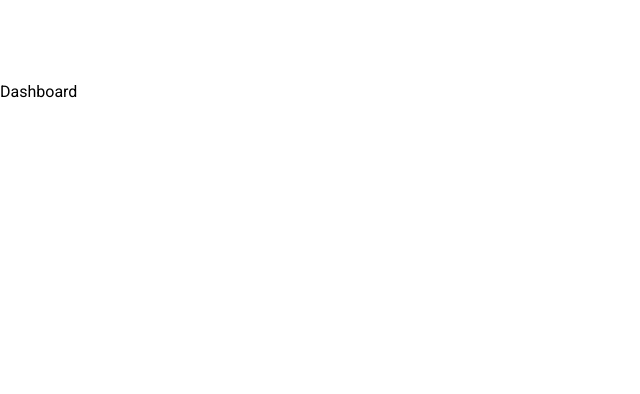
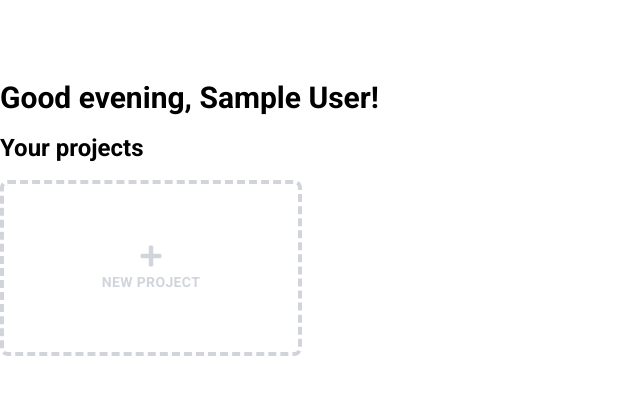
Before and after one commit to joss-bleach/project-tracker, a React (Create React App) app in the folder client/: page /dashboard in a window 1280 px wide. Shown: the top 394 px of the page, without its empty margins (0-640 px from the left). Built offline with nearby package versions, Linux system fonts and the light colour scheme; sample sign-in values are in the browser's storage.

Commit message:
Added UI for dashboard.

```diff
--- /dev/null
+++ b/client/src/components/project/ProjectList.jsx
@@ -0,0 +1,16 @@
+import { FaPlus } from "react-icons/fa";
+
+const ProjectList = () => {
+  return (
+    <div className="grid grid-cols-4 gap-6">
+      <div className="flex h-44 w-full cursor-pointer flex-col items-center justify-center space-y-1 rounded-lg border-4 border-dashed border-gray-300 transition hover:bg-theme-card">
+        <FaPlus className="text-2xl text-gray-300" />
+        <p className="text-sm font-bold uppercase tracking-wide text-gray-300">
+          New project
+        </p>
+      </div>
+    </div>
+  );
+};
+
+export default ProjectList;
--- a/client/src/pages/Dashboard.jsx
+++ b/client/src/pages/Dashboard.jsx
@@ -1,9 +1,30 @@
+import { useState, useEffect } from "react";
+
+// Redux
+import { useDispatch, useSelector } from "react-redux";
+
+// Components
+import ProjectList from "../components/project/ProjectList";
+
+// Helpers
+import { formatMessage } from "../utils/sharedFunctions";
+
 const Dashboard = () => {
-  return (
-    <div>
-      <h1>Dashboard</h1>
-    </div>
-  );
+  const { currentUser } = useSelector((state) => state.userAuthentication);
+
+  if (!currentUser) {
+    <p>Loading...</p>;
+  } else {
+    return (
+      <div className="space-y-4">
+        <h1 className="text-3xl font-bold text-theme-black">
+          {formatMessage()} {currentUser.name}!
+        </h1>
+        <h3 className="text-2xl font-bold text-theme-black">Your projects</h3>
+        <ProjectList />
+      </div>
+    );
+  }
 };
 
 export default Dashboard;
--- /dev/null
+++ b/client/src/utils/sharedFunctions.js
@@ -0,0 +1,10 @@
+export const formatMessage = () => {
+  const time = new Date().getHours();
+  if (time > 0 && time < 12) {
+    return "Good morning,";
+  } else if (time > 12 && time < 18) {
+    return "Good afternoon,";
+  } else {
+    return "Good evening,";
+  }
+};
```
